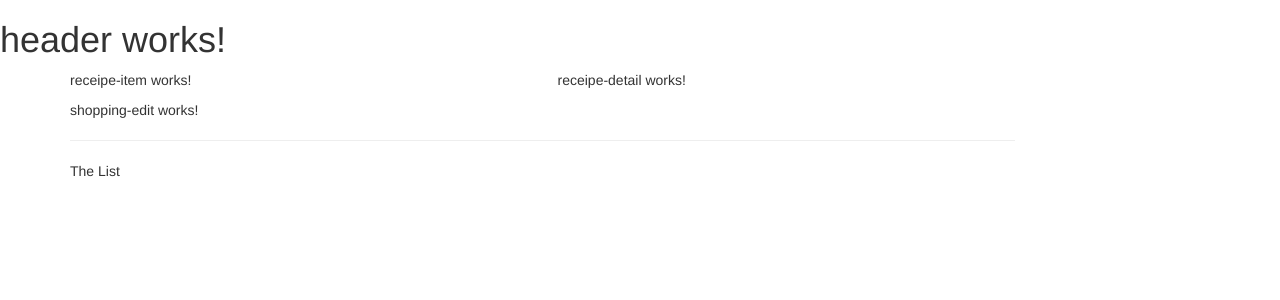
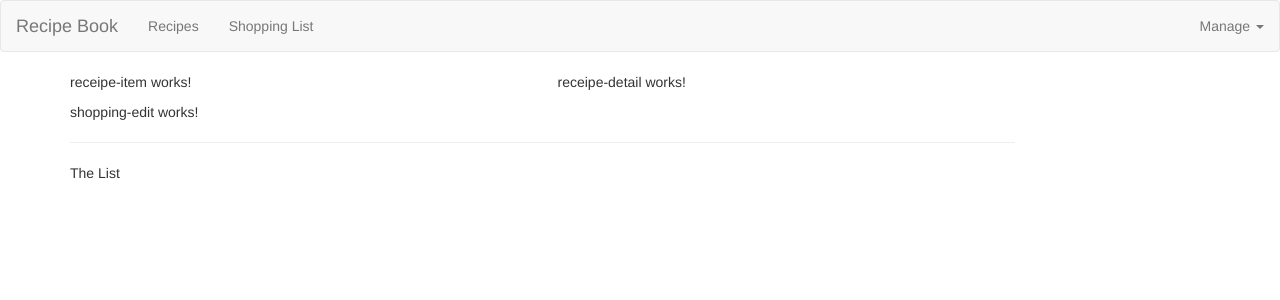
Before and after one commit to mikewiedemann/ng4-complete-guide, an Angular app: page / in a window 1280 px wide. Shown: the top 300 px of the page. Built offline with nearby package versions, Linux system fonts and the light colour scheme.

Commit message:
Chapter 44 - final

```diff
--- a/src/app/header/header.component.html
+++ b/src/app/header/header.component.html
@@ -1,3 +1,22 @@
-<h1>
-  header works!
-</h1>
+<nav class="navbar navbar-default">
+  <div class="conatiner-fluid">
+    <div class="navbar-header">
+      <a href="#" class="navbar-brand">Recipe Book</a>
+    </div>
+    <div class="collapse navbar-collapse">
+      <ul class="nav navbar-nav">
+        <li><a href="#">Recipes</a></li>
+        <li><a href="#">Shopping List</a></li>
+      </ul>
+      <ul class="nav navbar-nav navbar-right">
+        <li calass="dropdown">
+        <a href="#" class="dropdown-toggle" role="buttown">Manage <span class="caret"></span></a>
+          <ul class="dropdown-menu">
+            <li><a href="#">Save</a></li>
+            <li><a href="#">Fatch</a></li>
+          </ul>
+        </li>
+      </ul>
+    </div>
+  </div>
+</nav>
```
